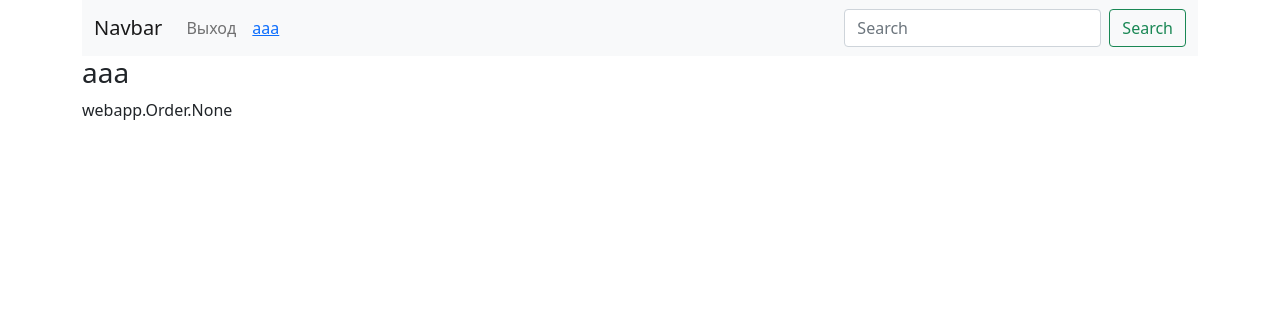
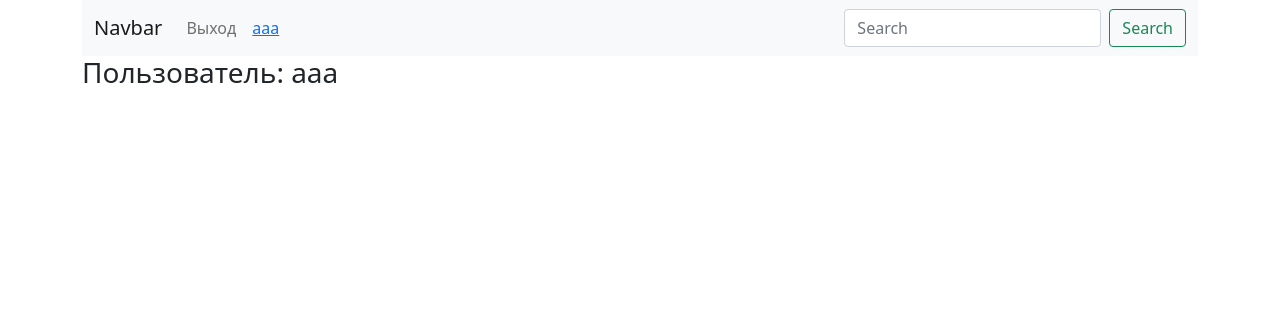
Before and after one commit to pythonDev161221/hw56_project_poll, a Django app: page /accounts/user/2/basket/ in a window 1280 px wide. Shown: the top 316 px of the page. Run offline with Django 4.2, Linux system fonts and the light colour scheme; data comes from the database, SQL or seed files in the repository.

Commit message:
some tiny improvements

```diff
--- a/shop/accounts/templates/user_basket_detail_view.html
+++ b/shop/accounts/templates/user_basket_detail_view.html
@@ -1,11 +1,11 @@
 {% extends 'base.html' %}
 
 {% block content %}
-    <h3>{{ user.username }}</h3>
-    {{ user.orders }}
+    <h3>Пользователь: {{ user.username }}</h3>
     {% for order in user.orders.all %}
         <p>
-        <a href="{% url 'accounts:user_order_detail_view' order.pk %}">{{ order }}</a>
+        <a href="{% url 'accounts:user_order_detail_view' order.pk %}">
+            Заказ: {{ order }}</a>
         </p>
     {% endfor %}
 {% endblock content %}
--- a/shop/accounts/templates/user_order_detail_view.html
+++ b/shop/accounts/templates/user_order_detail_view.html
@@ -11,6 +11,5 @@
         <div>
         Название продукта: {{ product }}
         </div>
-
     {% endfor %}
 {% endblock content %}
```
